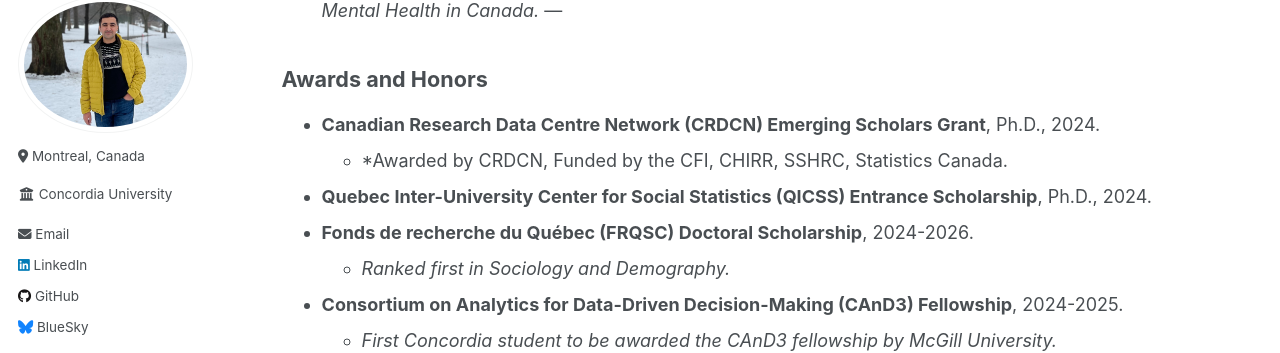
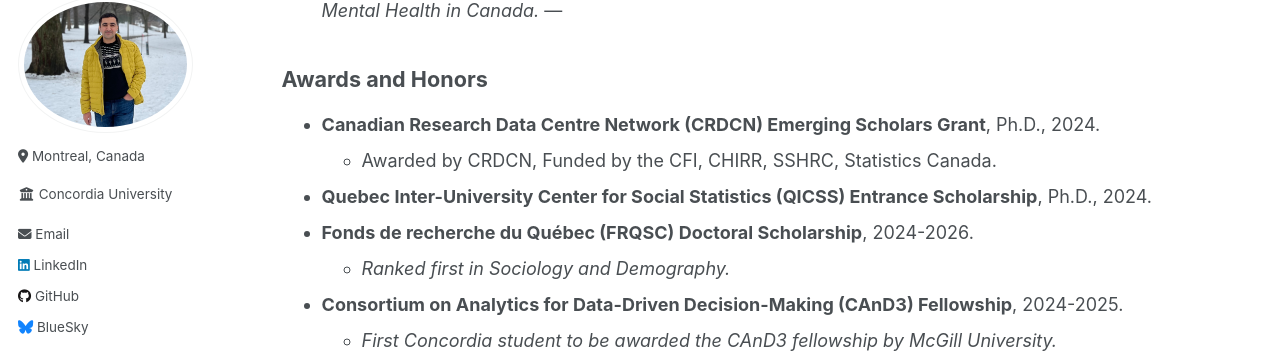
Before and after one commit to Mohsnmonji/mohsnmonji.github.io, a Jekyll site: the page built from _pages/Curriculum Vitae.md, in a window 1280 px wide and 900 px high, scrolled down 2250 px. Shown: the part 110-463 px from the top of the window. Built offline with Jekyll 4.4.1, drawn with Linux system fonts in a browser that asks for light colours.

```diff
--- a/_pages/Curriculum Vitae.md
+++ b/_pages/Curriculum Vitae.md
@@ -86,7 +86,7 @@ redirect_from:
 
 ### **Awards and Honors**
 - **Canadian Research Data Centre Network (CRDCN) Emerging Scholars Grant**, Ph.D., 2024.
-  - *Awarded by CRDCN, Funded by the CFI, CHIRR, SSHRC, Statistics Canada.
+  - Awarded by CRDCN, Funded by the CFI, CHIRR, SSHRC, Statistics Canada.
 - **Quebec Inter-University Center for Social Statistics (QICSS) Entrance Scholarship**, Ph.D., 2024.
 - **Fonds de recherche du Québec (FRQSC) Doctoral Scholarship**, 2024-2026.
   - *Ranked first in Sociology and Demography.*
```
